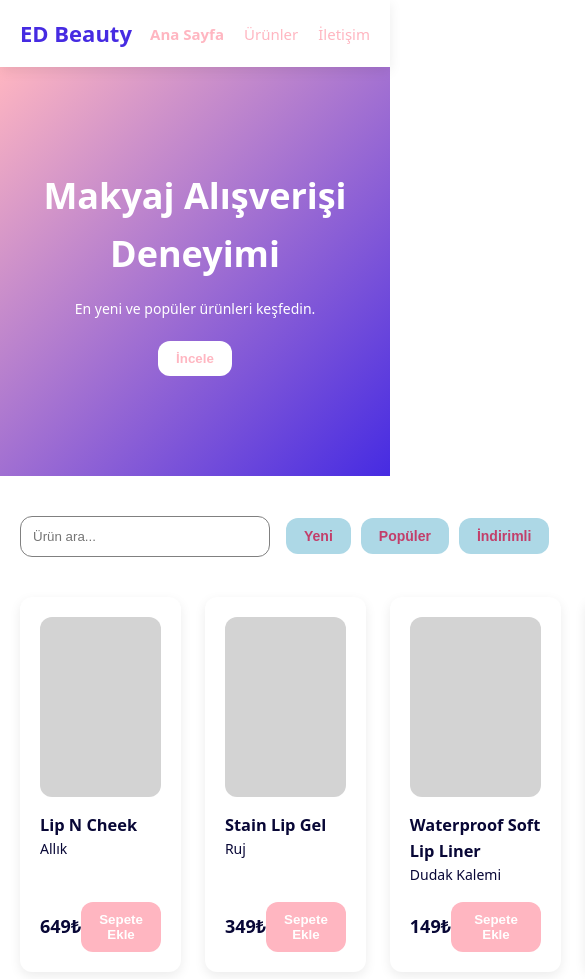
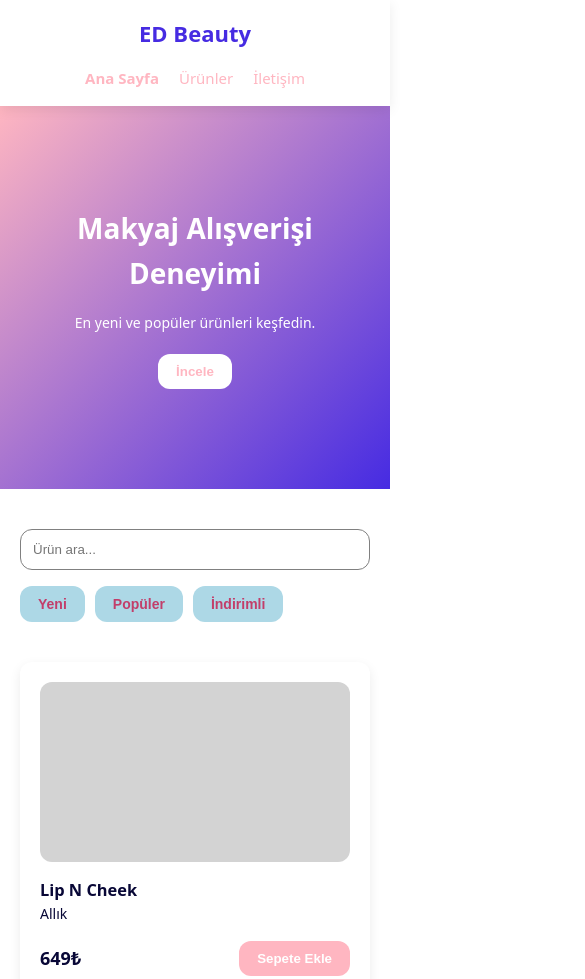
Before and after one commit to elanurdemircigl/urunlisteleme-web, a plain HTML site: page index.html in a window 390 px wide. Shown: the top 979 px of the page, 585 px wide, since content can reach past the window. Drawn offline with Linux system fonts and the light colour scheme.

Commit message:
Update style.css

```diff
--- a/style.css
+++ b/style.css
@@ -222,3 +222,26 @@ input:focus {
 .footer a:hover {
   color: var(--primary);
 }
+@media (max-width: 1023px) {
+  .products {
+    grid-template-columns: repeat(2, 1fr);
+  }
+}
+
+@media (max-width: 600px) {
+  .products {
+    grid-template-columns: 1fr;
+  }
+
+  .header-content {
+    flex-direction: column;
+    gap: 15px;
+  }
+
+  .filters {
+    flex-direction: column;
+    align-items: stretch;
+  }
+
+  .hero h1 { font-size: 28px; }
+}
```
